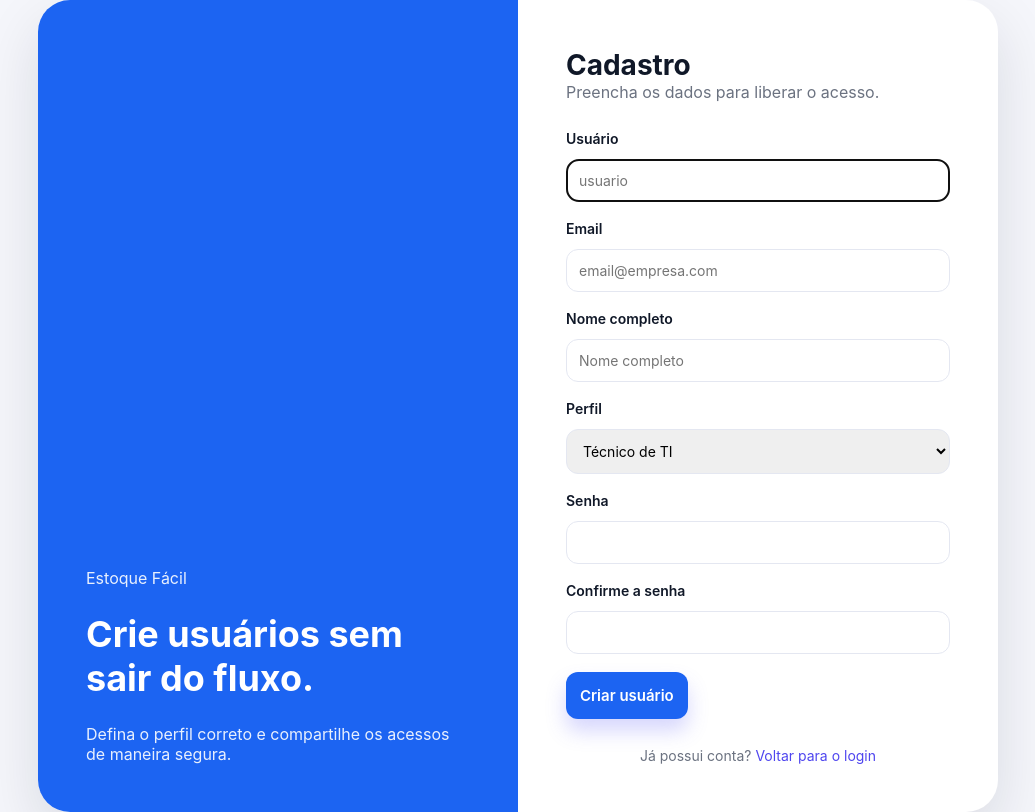
After one commit to kaykygameiro/PJS, a Django app: page /registrar/ in a window 1280 px wide. The commit adds this page. Shown: the whole page, without its empty margins (122-1157 px from the left). Run offline with Django 5.2, Linux system fonts and the light colour scheme.

Commit message:
add função de cadastrar usuário

```diff
--- a/core/forms.py
+++ b/core/forms.py
@@ -1,5 +1,7 @@
 from django import forms
-from .models import Fornecedor, Item, Pedido, Loja
+from django.contrib.auth.forms import UserCreationForm
+
+from .models import Fornecedor, Item, Pedido, Loja, Usuario
 
 
 class FornecedorForm(forms.ModelForm):
@@ -53,3 +55,15 @@ class LojaForm(forms.ModelForm):
             'inaugurada_em': forms.DateInput(attrs={'type': 'date'}),
             'observacoes': forms.Textarea(attrs={'rows': 3}),
         }
+
+
+class UsuarioCreationForm(UserCreationForm):
+    class Meta:
+        model = Usuario
+        fields = ['username', 'email', 'nome_completo', 'perfil']
+        widgets = {
+            'username': forms.TextInput(attrs={'placeholder': 'usuario'}),
+            'email': forms.EmailInput(attrs={'placeholder': 'email@empresa.com'}),
+            'nome_completo': forms.TextInput(attrs={'placeholder': 'Nome completo'}),
+            'perfil': forms.Select(),
+        }
--- a/core/templates/core/login.html
+++ b/core/templates/core/login.html
@@ -159,7 +159,7 @@
             </form>
 
             <div class="signup-link">
-                Não tem uma conta? <a href="#">Cadastar</a>
+                Não tem uma conta? <a href="{% url 'registrar' %}">Cadastrar</a>
             </div>
         </div>
     </div>
--- /dev/null
+++ b/core/templates/core/registro.html
@@ -0,0 +1,159 @@
+{% load static %}
+<!DOCTYPE html>
+<html lang="pt-br">
+  <head>
+    <meta charset="UTF-8" />
+    <meta name="viewport" content="width=device-width, initial-scale=1.0" />
+    <title>Criar conta - Estoque Fácil</title>
+    <link rel="stylesheet" href="{% static 'css/styles.css' %}">
+    <style>
+      body {
+        margin: 0;
+        min-height: 100vh;
+        display: flex;
+        align-items: center;
+        justify-content: center;
+        background: #f5f6fb;
+        font-family: "Inter", "Segoe UI", sans-serif;
+      }
+      .auth-card {
+        width: 960px;
+        max-width: 95%;
+        background: #fff;
+        border-radius: 32px;
+        box-shadow: 0 24px 60px rgba(15, 23, 42, 0.12);
+        overflow: hidden;
+        display: grid;
+        grid-template-columns: repeat(auto-fit, minmax(360px, 1fr));
+      }
+      .auth-hero {
+        background: #1c64f2; /* Mantém o azul institucional, sem gradientes */
+        color: #fff;
+        padding: 48px;
+        display: flex;
+        flex-direction: column;
+        justify-content: flex-end;
+        gap: 24px;
+      }
+      .auth-hero h1 {
+        margin: 0;
+        font-size: 36px;
+      }
+      .auth-hero p {
+        margin: 0;
+        font-size: 16px;
+        opacity: 0.9;
+      }
+      .auth-form {
+        padding: 48px;
+        display: flex;
+        flex-direction: column;
+        gap: 16px;
+      }
+      .auth-form h2 {
+        margin: 0;
+        font-size: 28px;
+      }
+      .auth-form p {
+        margin: 0 0 12px;
+        color: #6b7280;
+      }
+      .form-group {
+        display: flex;
+        flex-direction: column;
+        gap: 6px;
+      }
+      .form-group label {
+        font-weight: 600;
+        font-size: 14px;
+      }
+      .form-group input,
+      .form-group select {
+        border-radius: 12px;
+        border: 1px solid #e4e7f1;
+        padding: 12px;
+        font-size: 14px;
+      }
+      .errorlist {
+        color: #f97066;
+        margin: 4px 0 0;
+        padding-left: 16px;
+        font-size: 13px;
+      }
+      .btn {
+        border: none;
+        border-radius: 12px;
+        padding: 14px;
+        font-size: 15px;
+        font-weight: 600;
+        cursor: pointer;
+      }
+      .btn--primary {
+        background: #1c64f2;
+        color: #fff;
+      }
+      .auth-footer {
+        text-align: center;
+        font-size: 14px;
+        color: #6b7280;
+        margin-top: 12px;
+      }
+      .auth-footer a {
+        color: #4f46ef;
+        text-decoration: none;
+      }
+    </style>
+  </head>
+  <body>
+    <div class="auth-card">
+      <div class="auth-hero">
+        <p>Estoque Fácil</p>
+        <h1>Crie usuários sem sair do fluxo.</h1>
+        <p>Defina o perfil correto e compartilhe os acessos de maneira segura.</p>
+      </div>
+      <div class="auth-form">
+        <div>
+          <h2>Cadastro</h2>
+          <p>Preencha os dados para liberar o acesso.</p>
+        </div>
+        <form method="post">
+          {% csrf_token %}
+          <div class="form-group">
+            <label for="id_username">Usuário</label>
+            {{ form.username }}
+            {{ form.username.errors }}
+          </div>
+          <div class="form-group">
+            <label for="id_email">Email</label>
+            {{ form.email }}
+            {{ form.email.errors }}
+          </div>
+          <div class="form-group">
+            <label for="id_nome_completo">Nome completo</label>
+            {{ form.nome_completo }}
+            {{ form.nome_completo.errors }}
+          </div>
+          <div class="form-group">
+            <label for="id_perfil">Perfil</label>
+            {{ form.perfil }}
+            {{ form.perfil.errors }}
+          </div>
+          <div class="form-group">
+            <label for="id_password1">Senha</label>
+            {{ form.password1 }}
+            {{ form.password1.errors }}
+          </div>
+          <div class="form-group">
+            <label for="id_password2">Confirme a senha</label>
+            {{ form.password2 }}
+            {{ form.password2.errors }}
+          </div>
+          <button class="btn btn--primary" type="submit">Criar usuário</button>
+        </form>
+        <div class="auth-footer">
+          Já possui conta? <a href="{% url 'login' %}">Voltar para o login</a>
+        </div>
+      </div>
+    </div>
+  </body>
+</html>
--- a/core/urls.py
+++ b/core/urls.py
@@ -28,7 +28,8 @@ urlpatterns = [
 
     # Autenticação
     path('login/', views.EstoqueLoginView.as_view(), name='login'),
-    path('logout/', views.EstoqueLogoutView.as_view(), name='logout'),
+    path('logout/', views.logout_view, name='logout'),
+    path('registrar/', views.registrar, name='registrar'),
 
     # URLs antigas (redirecionamentos para compatibilidade)
     path('itens/', views.item_list, name='item_list'),
--- a/core/views.py
+++ b/core/views.py
@@ -1,10 +1,11 @@
 from django.contrib import messages
+from django.contrib.auth import logout
 from django.contrib.auth.decorators import login_required
-from django.contrib.auth.views import LoginView, LogoutView
+from django.contrib.auth.views import LoginView
 from django.db.models import Q, Sum
 from django.shortcuts import get_object_or_404, redirect, render
 
-from .forms import FornecedorForm, ItemForm, PedidoForm, LojaForm
+from .forms import FornecedorForm, ItemForm, PedidoForm, LojaForm, UsuarioCreationForm
 from .models import Fornecedor, Item, Pedido, Loja
 
 # --- Esta é a sua página principal ---
@@ -73,9 +74,25 @@ class EstoqueLoginView(LoginView):
     template_name = 'core/login.html'
     redirect_authenticated_user = True
 
-# --- Esta é a lógica de LOGOUT ---
-class EstoqueLogoutView(LogoutView):
-    pass # Deixe assim, ele vai usar o settings.py
+
+@login_required
+def logout_view(request):
+    logout(request)
+    messages.info(request, 'Sessão encerrada. Até logo!')
+    return redirect('login')
+
+
+def registrar(request):
+    if request.user.is_authenticated:
+        return redirect('dashboard')
+
+    form = UsuarioCreationForm(request.POST or None)
+    if request.method == 'POST' and form.is_valid():
+        form.save()
+        messages.success(request, 'Usuário criado com sucesso. Faça login para continuar.')
+        return redirect('login')
+
+    return render(request, 'core/registro.html', {'form': form})
 
 @login_required
 def inventario(request):
```
